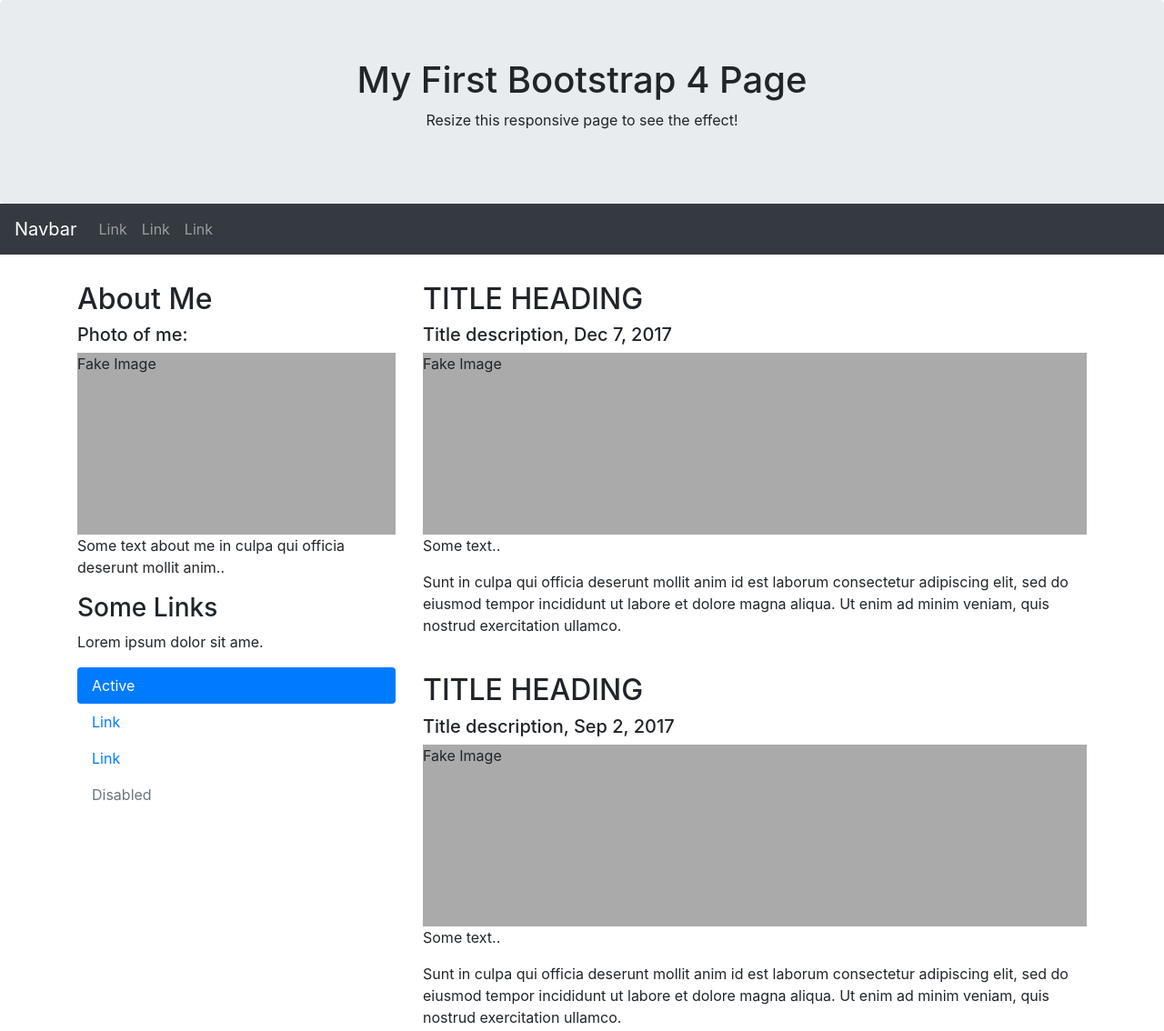
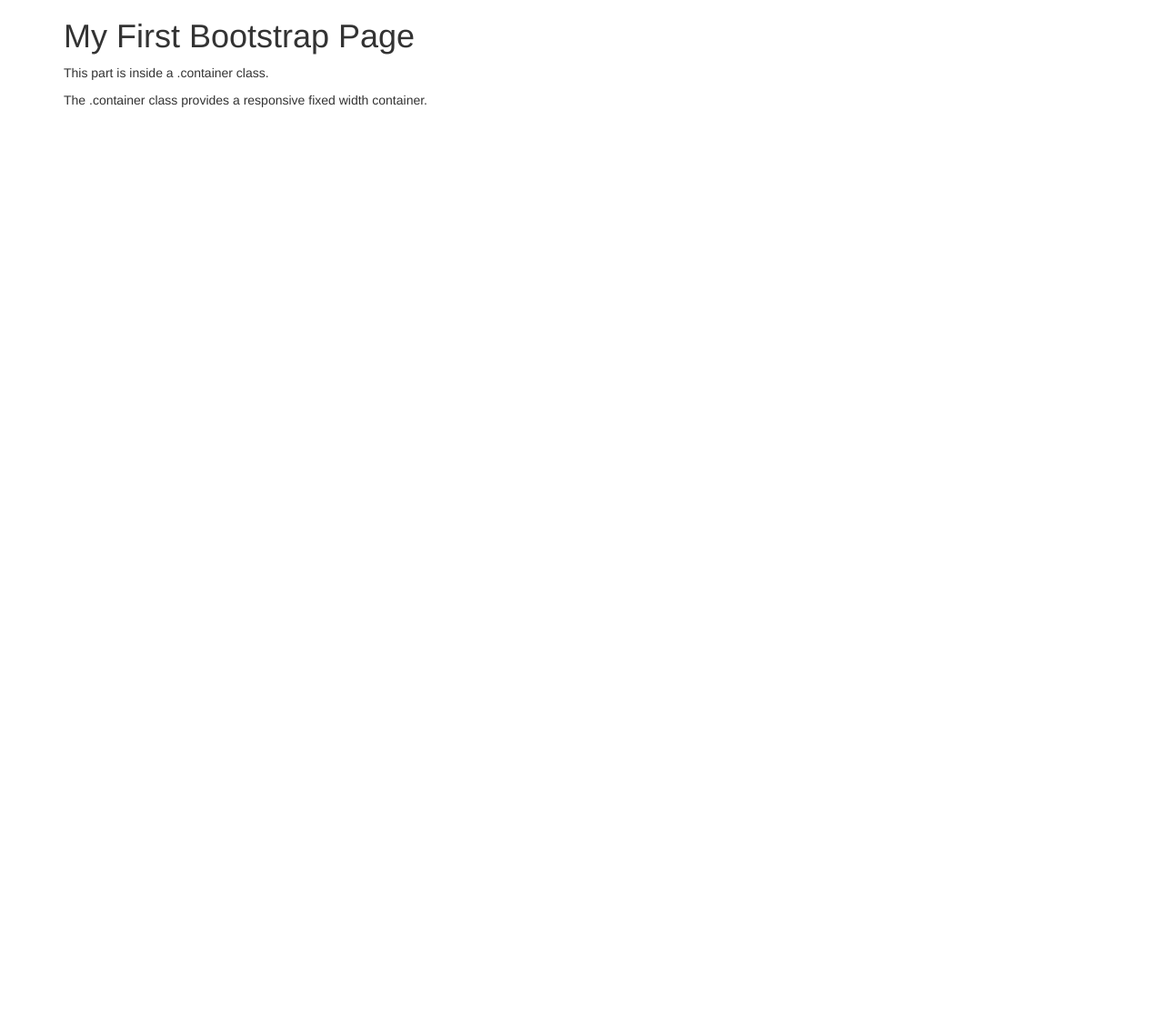
Before and after one commit to PedroPrates20/ihc-pedroprates, a plain HTML site: page index.html in a window 1280 px wide. Shown: the top 1134 px of the page at 91% size. After the commit the page ends 800 px from the top, so only its background shows below. Drawn offline with nearby package versions, Linux system fonts and the light colour scheme.

Commit message:
Update index.html

```diff
--- a/index.html
+++ b/index.html
@@ -1,90 +1,19 @@
 <!DOCTYPE html>
 <html lang="en">
 <head>
-  <title>Bootstrap 4 Website Example</title>
+  <title>Bootstrap Example</title>
   <meta charset="utf-8">
   <meta name="viewport" content="width=device-width, initial-scale=1">
-  <link rel="stylesheet" href="https://maxcdn.bootstrapcdn.com/bootstrap/4.1.0/css/bootstrap.min.css">
+  <link rel="stylesheet" href="https://maxcdn.bootstrapcdn.com/bootstrap/3.3.7/css/bootstrap.min.css">
   <script src="https://ajax.googleapis.com/ajax/libs/jquery/3.3.1/jquery.min.js"></script>
-  <script src="https://cdnjs.cloudflare.com/ajax/libs/popper.js/1.14.0/umd/popper.min.js"></script>
-  <script src="https://maxcdn.bootstrapcdn.com/bootstrap/4.1.0/js/bootstrap.min.js"></script>
-  <style>
-  .fakeimg {
-      height: 200px;
-      background: #aaa;
-  }
-  </style>
+  <script src="https://maxcdn.bootstrapcdn.com/bootstrap/3.3.7/js/bootstrap.min.js"></script>
 </head>
 <body>
 
-<div class="jumbotron text-center" style="margin-bottom:0">
-  <h1>My First Bootstrap 4 Page</h1>
-  <p>Resize this responsive page to see the effect!</p>
-</div>
-
-<nav class="navbar navbar-expand-sm bg-dark navbar-dark">
-  <a class="navbar-brand" href="#">Navbar</a>
-  <button class="navbar-toggler" type="button" data-toggle="collapse" data-target="#collapsibleNavbar">
-    <span class="navbar-toggler-icon"></span>
-  </button>
-  <div class="collapse navbar-collapse" id="collapsibleNavbar">
-    <ul class="navbar-nav">
-      <li class="nav-item">
-        <a class="nav-link" href="#">Link</a>
-      </li>
-      <li class="nav-item">
-        <a class="nav-link" href="#">Link</a>
-      </li>
-      <li class="nav-item">
-        <a class="nav-link" href="#">Link</a>
-      </li>
-    </ul>
-  </div>
-</nav>
-
-<div class="container" style="margin-top:30px">
-  <div class="row">
-    <div class="col-sm-4">
-      <h2>About Me</h2>
-      <h5>Photo of me:</h5>
-      <div class="fakeimg">Fake Image</div>
-      <p>Some text about me in culpa qui officia deserunt mollit anim..</p>
-      <h3>Some Links</h3>
-      <p>Lorem ipsum dolor sit ame.</p>
-      <ul class="nav nav-pills flex-column">
-        <li class="nav-item">
-          <a class="nav-link active" href="#">Active</a>
-        </li>
-        <li class="nav-item">
-          <a class="nav-link" href="#">Link</a>
-        </li>
-        <li class="nav-item">
-          <a class="nav-link" href="#">Link</a>
-        </li>
-        <li class="nav-item">
-          <a class="nav-link disabled" href="#">Disabled</a>
-        </li>
-      </ul>
-      <hr class="d-sm-none">
-    </div>
-    <div class="col-sm-8">
-      <h2>TITLE HEADING</h2>
-      <h5>Title description, Dec 7, 2017</h5>
-      <div class="fakeimg">Fake Image</div>
-      <p>Some text..</p>
-      <p>Sunt in culpa qui officia deserunt mollit anim id est laborum consectetur adipiscing elit, sed do eiusmod tempor incididunt ut labore et dolore magna aliqua. Ut enim ad minim veniam, quis nostrud exercitation ullamco.</p>
-      <br>
-      <h2>TITLE HEADING</h2>
-      <h5>Title description, Sep 2, 2017</h5>
-      <div class="fakeimg">Fake Image</div>
-      <p>Some text..</p>
-      <p>Sunt in culpa qui officia deserunt mollit anim id est laborum consectetur adipiscing elit, sed do eiusmod tempor incididunt ut labore et dolore magna aliqua. Ut enim ad minim veniam, quis nostrud exercitation ullamco.</p>
-    </div>
-  </div>
-</div>
-
-<div class="jumbotron text-center" style="margin-bottom:0">
-  <p>Footer</p>
+<div class="container">
+  <h1>My First Bootstrap Page</h1>
+  <p>This part is inside a .container class.</p>
+  <p>The .container class provides a responsive fixed width container.</p>
 </div>
 
 </body>
```
